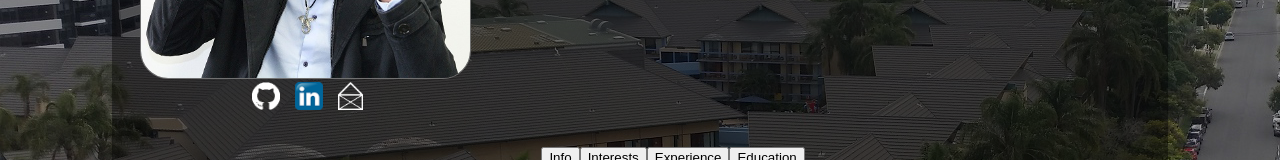
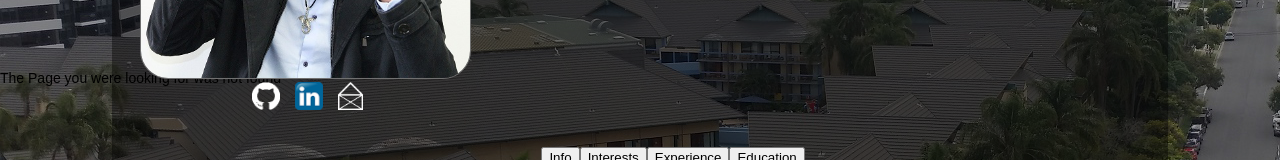
Before and after one commit to kaelanhr/PortfolioSite, a React (Create React App) app in the folder Client/: page /about in a window 1280 px wide. Shown: the part 371-531 px from the top of the page. Built offline with nearby package versions, Linux system fonts and the light colour scheme; no server answers.

Commit message:
fixed issue with 404 page not showing up

```diff
--- a/Client/src/Pages/Routing/RoutPages.tsx
+++ b/Client/src/Pages/Routing/RoutPages.tsx
@@ -44,8 +44,8 @@ export default class RoutPages extends Component {
 								<Projects />
 							</Route>
 						</div>
-						<Route component={NotFound} />
 					</Switch>
+					<Route component={NotFound} />
 				</Route>
 			</Switch>
 		);
```
